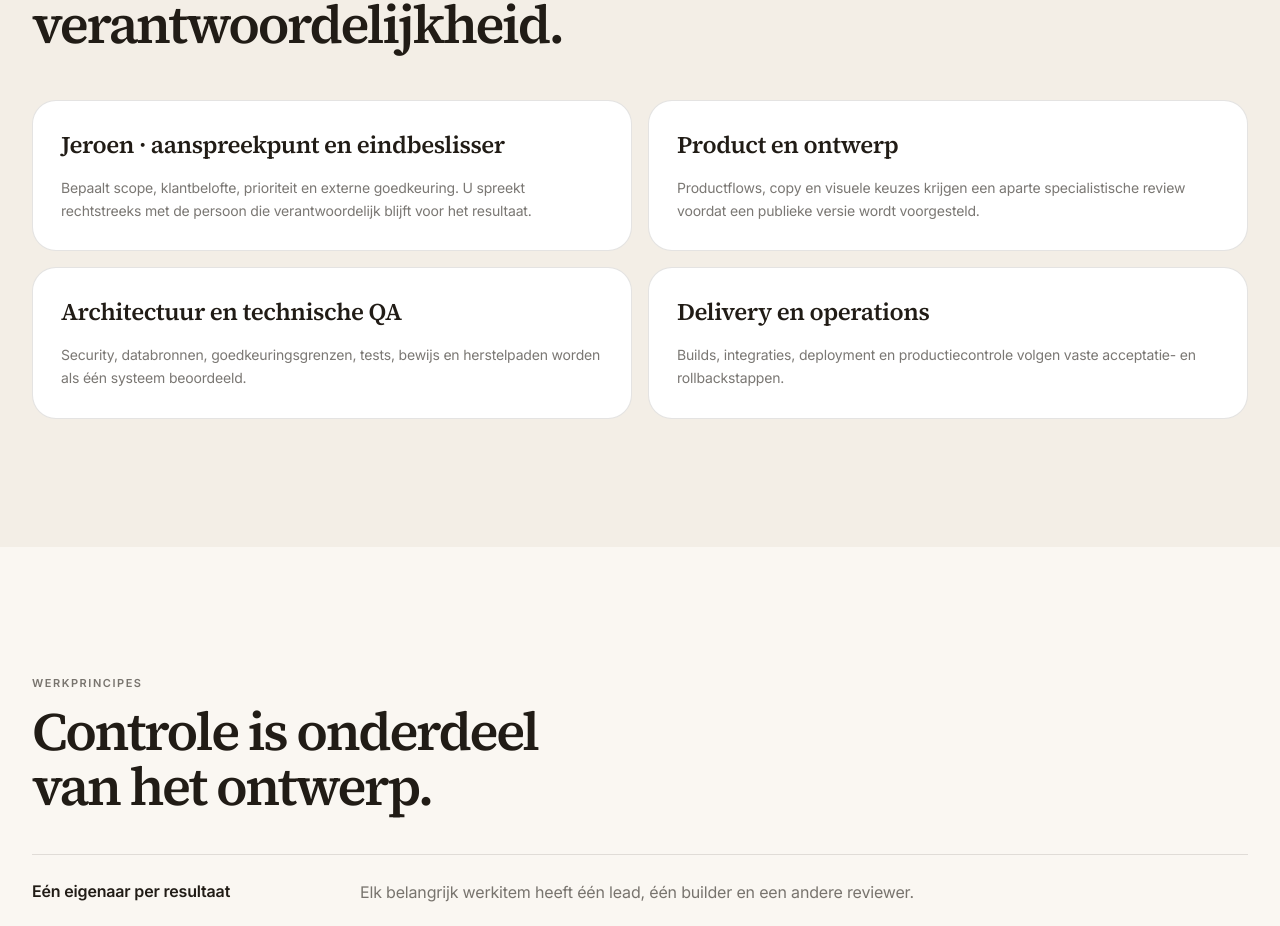
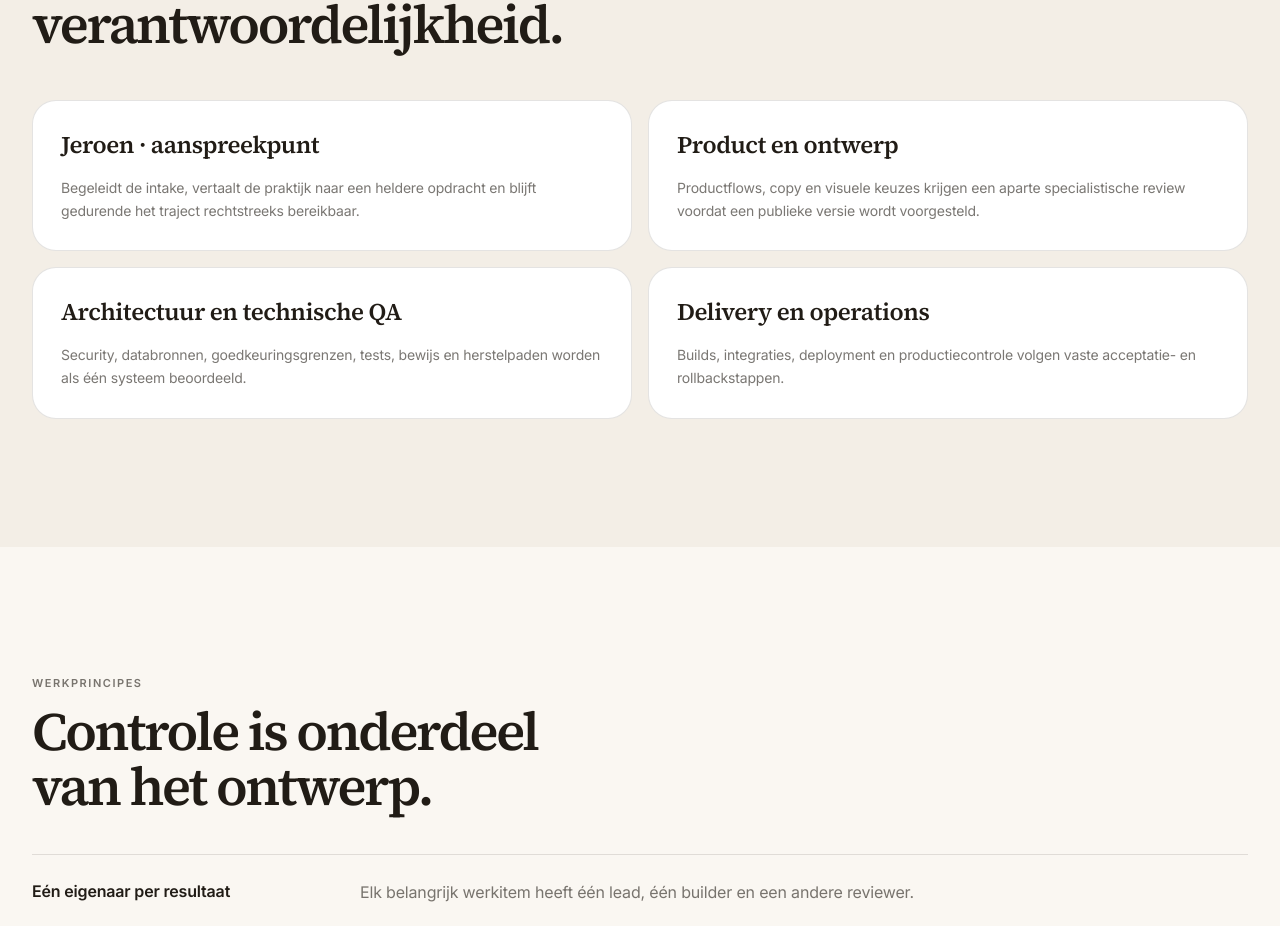
Before and after one commit to JeroenRutgers/aiow-website, a Next.js app: page /over-aiow in a window 1280 px wide. Shown: the part 1680-2606 px from the top of the page. Built offline with nearby package versions, Linux system fonts and the light colour scheme.

Commit message:
fix: simplify Jeroen role copy

```diff
--- a/app/over-aiow/page.tsx
+++ b/app/over-aiow/page.tsx
@@ -13,8 +13,8 @@ export const metadata: Metadata = {
 
 const team = [
   {
-    role: 'Jeroen · aanspreekpunt en eindbeslisser',
-    text: 'Bepaalt scope, klantbelofte, prioriteit en externe goedkeuring. U spreekt rechtstreeks met de persoon die verantwoordelijk blijft voor het resultaat.',
+    role: 'Jeroen · aanspreekpunt',
+    text: 'Begeleidt de intake, vertaalt de praktijk naar een heldere opdracht en blijft gedurende het traject rechtstreeks bereikbaar.',
   },
   {
     role: 'Product en ontwerp',
```
